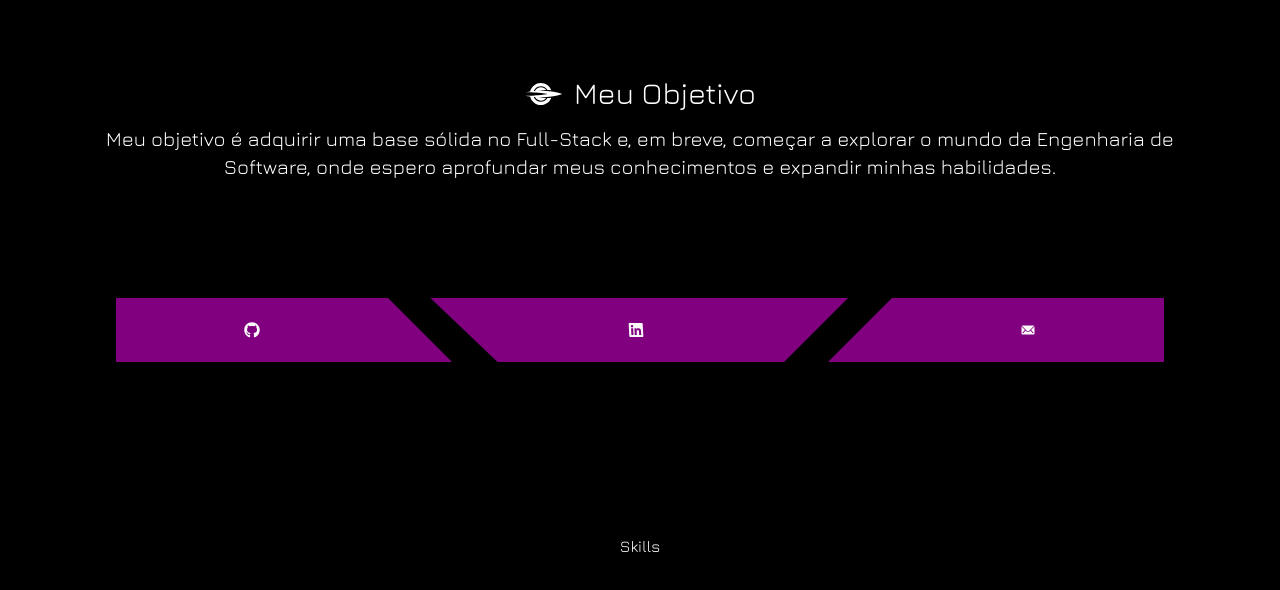
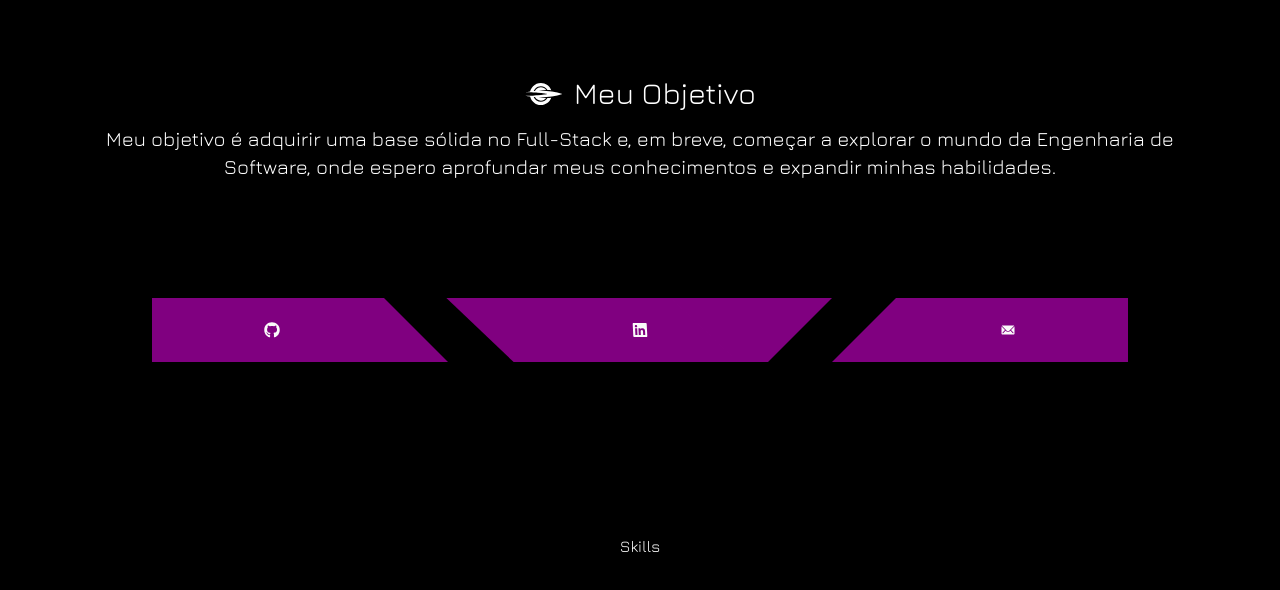
Before and after one commit to VictorDSGW/Victor-DSG-Website, a Next.js app: page / in a window 1280 px wide. Shown: the part 1150-1740 px from the top of the page. Built offline with nearby package versions, Linux system fonts and the light colour scheme.

Commit message:
About Section responsive adjustment

```diff
--- a/src/app/layout/About.tsx
+++ b/src/app/layout/About.tsx
@@ -42,23 +42,25 @@ export const About = () => {
         >
           <Button
             variant="vdsg"
-            className="lg:skew-x-45 lg:translate-x-4 xl:skew-x-45 xl:translate-x-8"
+            size="vdsg"
+            className="lg:skew-x-45 lg:translate-x-8 xl:translate-x-10 2xl:translate-x-"
           >
             <FaGithub
-            className="w-5 h-5 lg:-translate-x-4 lg:-skew-x-45 xl:-translate-x-8 xl:-skew-x-45"
+            className="lg:-translate-x-5 lg:-skew-x-45 xl:-translate-x-8 2xl:translate-x-"
             />
           </Button>
         </a>
         <a
          href="https://www.linkedin.com/in/victor-dsg-w"
-         className="bg-primarys lg:translate-x-5 lg:-skew-x-45 xl:translate-x-10 xl:-skew-x-45"
+         className="bg-primarys lg:translate-x-10 lg:-skew-x-45 xl:translate-x-12 2xl:translate-x-16"
         >
           <Button
             variant="vdsg"
-            className="lg:-translate-x-20 lg:skew-x-64"
+            size="vdsg"
+            className="lg:-translate-x-20 lg:skew-x-64 xl:-translate-x-24 2xl:-translate-x-28"
           >
             <FaLinkedin
-            className="w-5 h-5 lg:translate-x-9 lg:-skew-x-45 xl:translate-x-9 xl:-skew-x-45"
+            className="lg:translate-x-9 lg:-skew-x-45 xl:translate-x-12 2xl:translate-x-16"
             />
           </Button>
         </a>
@@ -68,10 +70,11 @@ export const About = () => {
         >
           <Button
             variant="vdsg"
-            className="lg:-skew-x-45 lg:-translate-x-8 xl:-skew-x-45 xl:-translate-x-8"
+            size="vdsg"
+            className="lg:-skew-x-45 lg:-translate-x-8 xl:-translate-x-10 2xl:-translate-x-12"
           >
             <IoIosMail
-            className="w-5 h-5 lg:translate-x-8 lg:skew-x-45 xl:translate-x-8 xl:skew-x-45"
+            className="lg:translate-x-5 lg:skew-x-45 xl:translate-x-8 2xl:translate-x-10"
             />
           </Button>
         </a>
--- a/src/components/ui/button.tsx
+++ b/src/components/ui/button.tsx
@@ -18,7 +18,7 @@ const buttonVariants = cva(
           "bg-secondary text-secondary-foreground hover:bg-secondary/80",
         ghost: "hover:bg-accent hover:text-accent-foreground",
         link: "text-primary underline-offset-4 hover:underline",
-        vdsg: "bg-primary text-primary-foreground rounded-none py-6 px-32 lg:py-8 lg:px-32 font-semibold text-md xl:text-base xl:font-bold 2xl:text-2xl 2xl:font-bold 2xl:p-8",
+        vdsg: "bg-primary text-primary-foreground rounded-none font-semibold text-md xl:text-base xl:font-bold 2xl:text-2xl 2xl:font-bold 2xl:p-8",
         contact: "bg-primary border text-white font-semibold text-md xl:text-base xl:font-bold 2xl:text-2xl 2xl:font-bold 2xl:p-8"
       },
       size: {
@@ -26,6 +26,7 @@ const buttonVariants = cva(
         sm: "h-9 rounded-md px-3",
         lg: "h-11 rounded-md px-8",
         icon: "h-10 w-10",
+        vdsg: "w-5 h-5 xl:w-10 xl:h-10 2xl:w-20 2xl:h-20 py-6 px-32 lg:py-5 lg:px-20 xl:py-8 xl:px-28 2xl:py-10 2xl:px-36"
       },
     },
     defaultVariants: {
```
